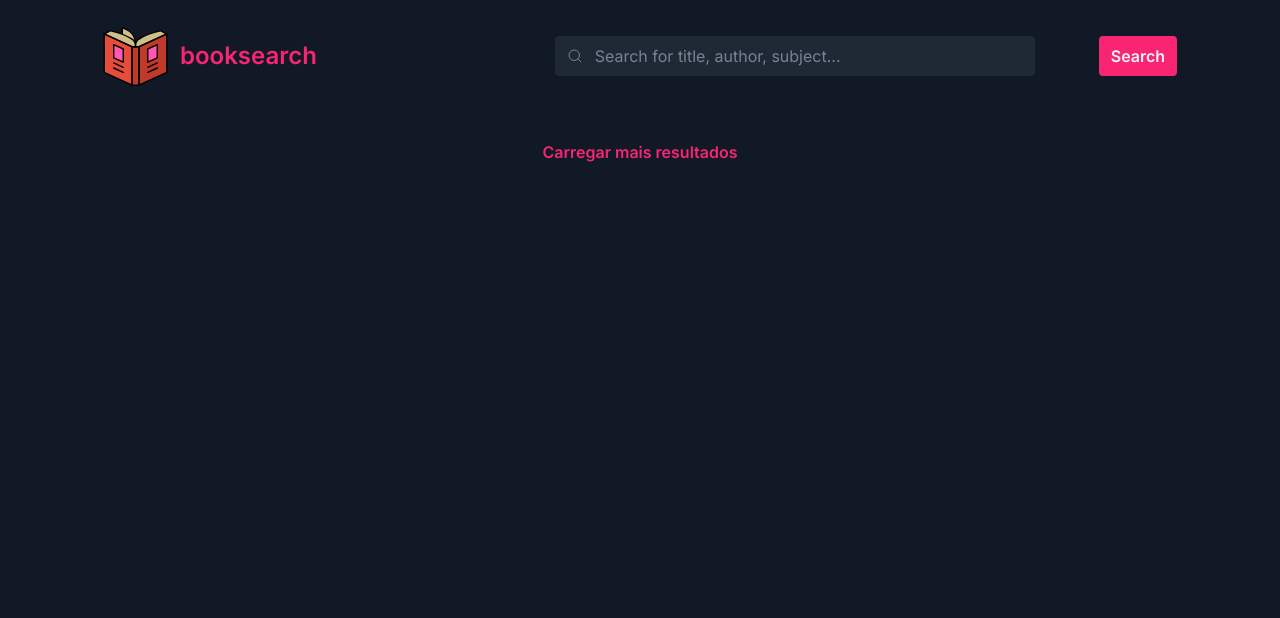
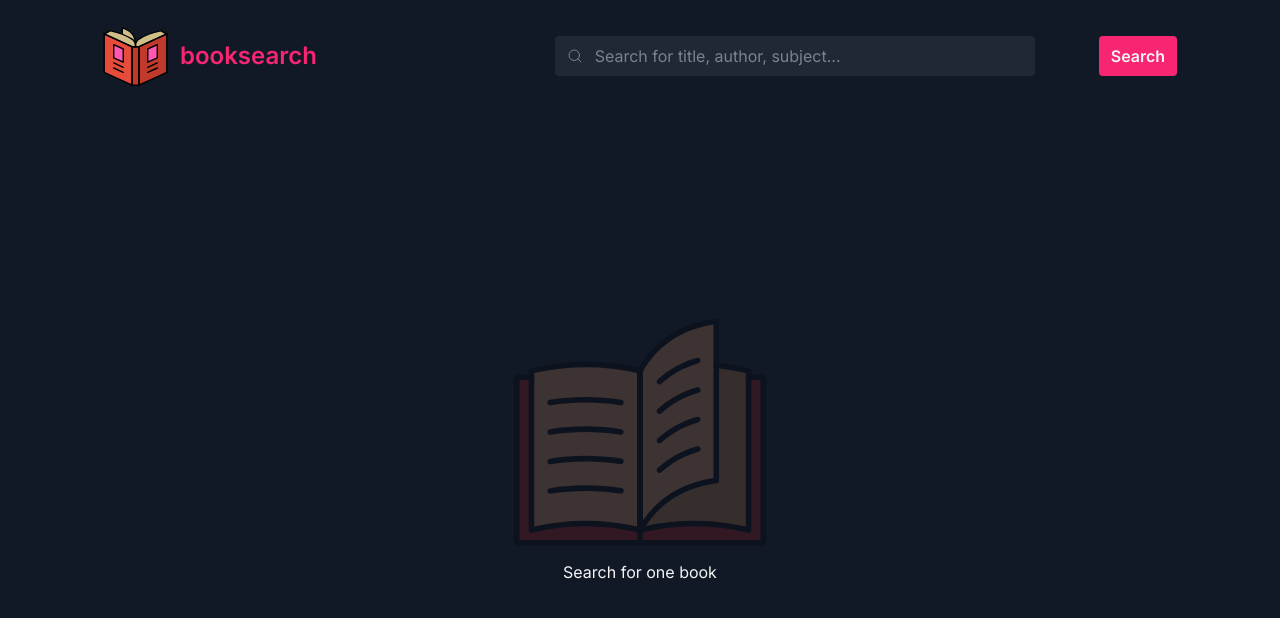
Before and after one commit to nullCommit/booksearch, a React (Vite) app: page / in a window 1280 px wide. Shown: the top 618 px of the page. Built offline with nearby package versions, Linux system fonts and the light colour scheme.

Commit message:
Update: add book image when there are no search result

```diff
--- a/src/components/Content.tsx
+++ b/src/components/Content.tsx
@@ -1,5 +1,7 @@
 import { useSearch } from '../hooks/useSearch';
 import { ContentCard } from './ContentCard';
+
+import openedBookImage from '../assets/opened-book.svg';
 
 export function Content() {
   const { searchResults, loadNextResults } = useSearch();
@@ -11,13 +13,18 @@ export function Content() {
           <ContentCard key={result.id} content={result.volumeInfo} />
         ))}
 
-      {searchResults && (
+      {searchResults.length > 0 ? (
         <button
           onClick={loadNextResults}
           className='my-7 text-brand-500 font-semibold '
         >
           Carregar mais resultados
         </button>
+      ) : (
+        <div className='flex flex-col items-center mt-48'>
+          <img src={openedBookImage} className='opacity-20'></img>
+          <span>Search for one book</span>
+        </div>
       )}
     </div>
   );
```
Also changed, not shown: src/assets/opened-book.svg (added).
